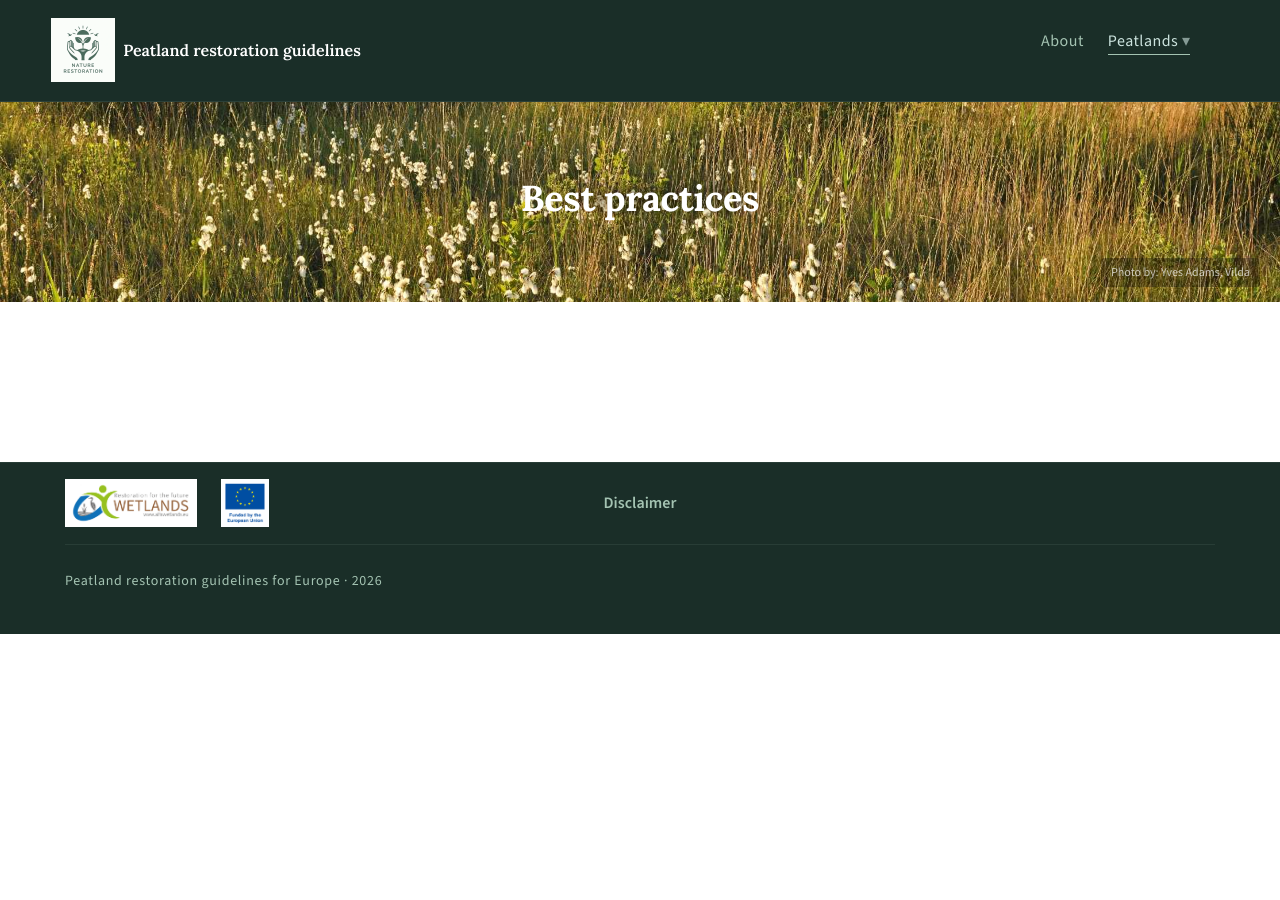
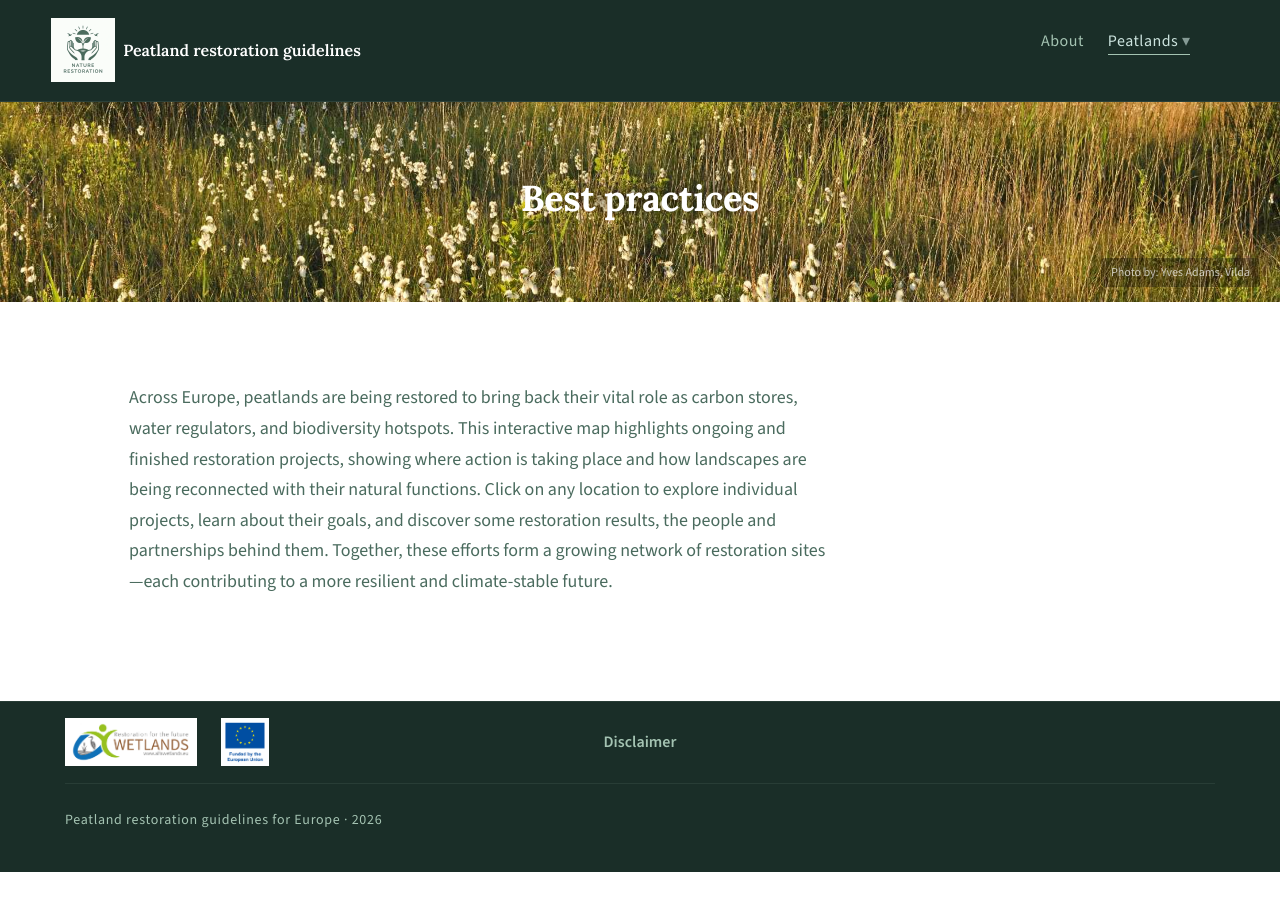
Before and after one commit to EcoRestoration/nature-restoration, a Jekyll site: the page built from _pages/peatlands/best-practices.md, in a window 1280 px wide. Built offline with Jekyll 4.4.1, drawn with Linux system fonts in a browser that asks for light colours.

Commit message:
First text Best practices page

```diff
--- a/_pages/peatlands/best-practices.md
+++ b/_pages/peatlands/best-practices.md
@@ -5,3 +5,5 @@ hero_image: "/assets/backgrounds/Buitengoor1.jpg"
 image_credit: "Yves Adams, Vilda"
 permalink: /peatlands/best-practices/
 ---
+
+Across Europe, peatlands are being restored to bring back their vital role as carbon stores, water regulators, and biodiversity hotspots. This interactive map highlights ongoing and finished restoration projects, showing where action is taking place and how landscapes are being reconnected with their natural functions. Click on any location to explore individual projects, learn about their goals, and discover some restoration results, the people and partnerships behind them. Together, these efforts form a growing network of restoration sites—each contributing to a more resilient and climate-stable future.
```
